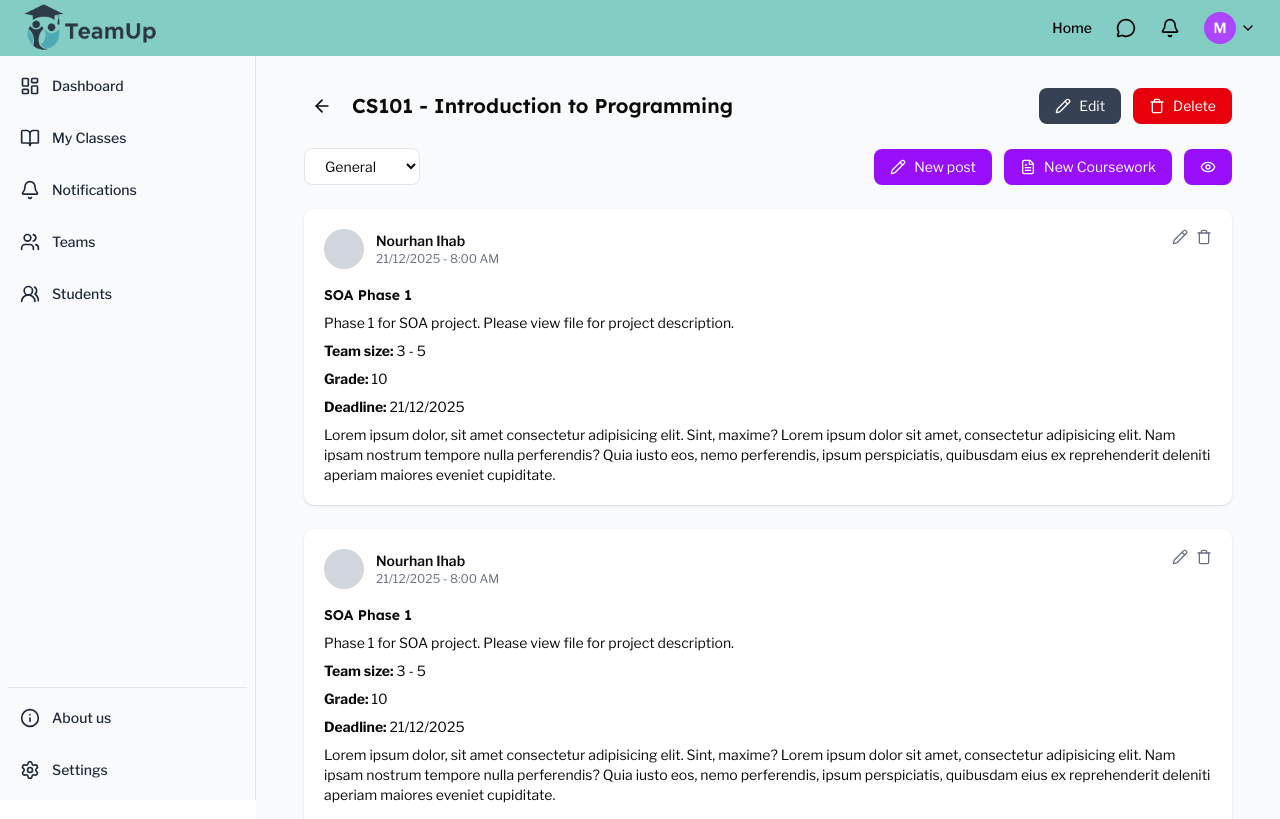
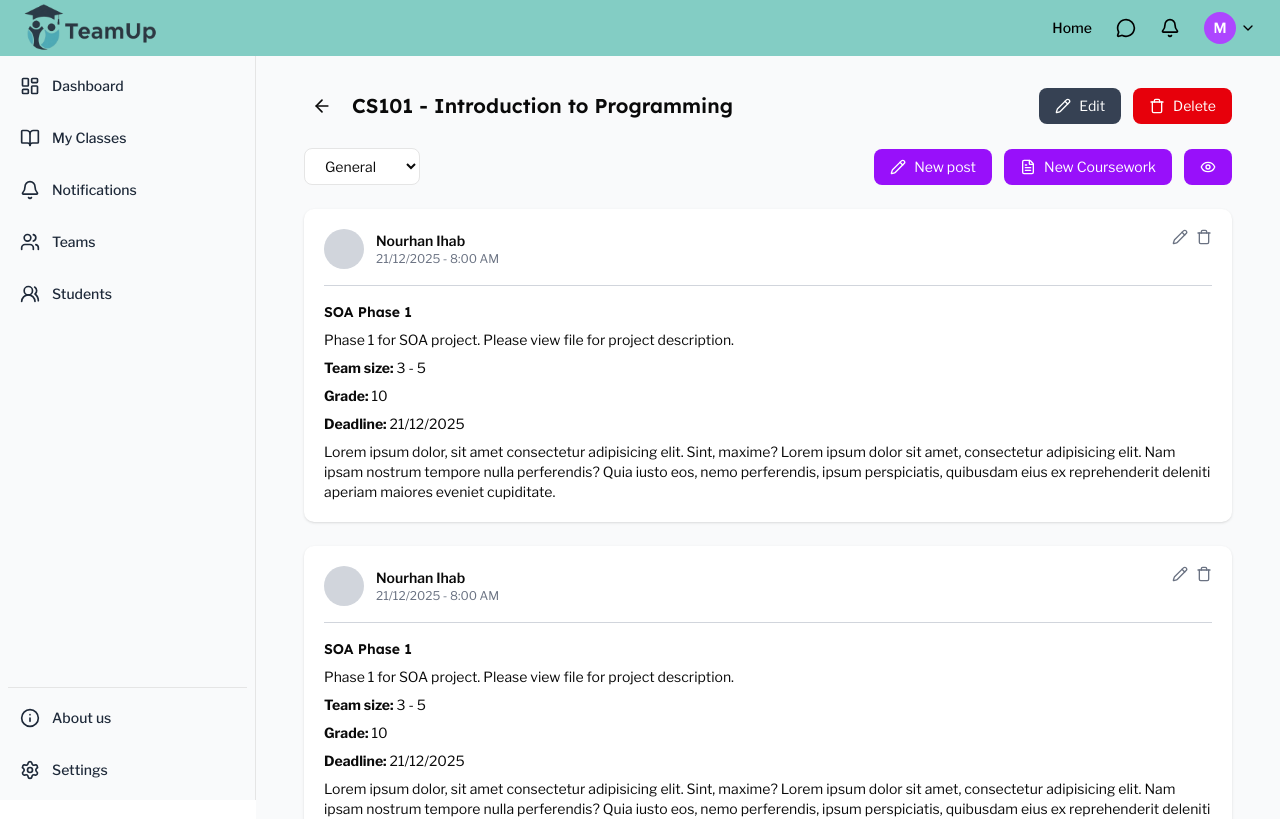
Before and after one commit to Mariam-Eid-Mohamed/Team-Up, a React (Vite) app: page /instructor/classes/1 in a window 1280 px wide. Shown: the top 819 px of the page. Built offline with nearby package versions, Linux system fonts and the light colour scheme.

Commit message:
mini edit

```diff
--- a/src/components/ClassStream/PostCard.tsx
+++ b/src/components/ClassStream/PostCard.tsx
@@ -17,11 +17,15 @@ export default function PostCard({ withFile }: PostCardProps) {
           </div>
         </div>
 
+
         <div className="flex gap-2 text-gray-500">
           <Pencil size={16} className="cursor-pointer hover:text-black" />
           <Trash size={16} className="cursor-pointer hover:text-red-600" />
         </div>
+
       </div>
+
+      <hr className="border-t border-gray-300 mt-4" />
 
       {/* Content */}
       <div className="mt-4 space-y-2 text-sm">
```
